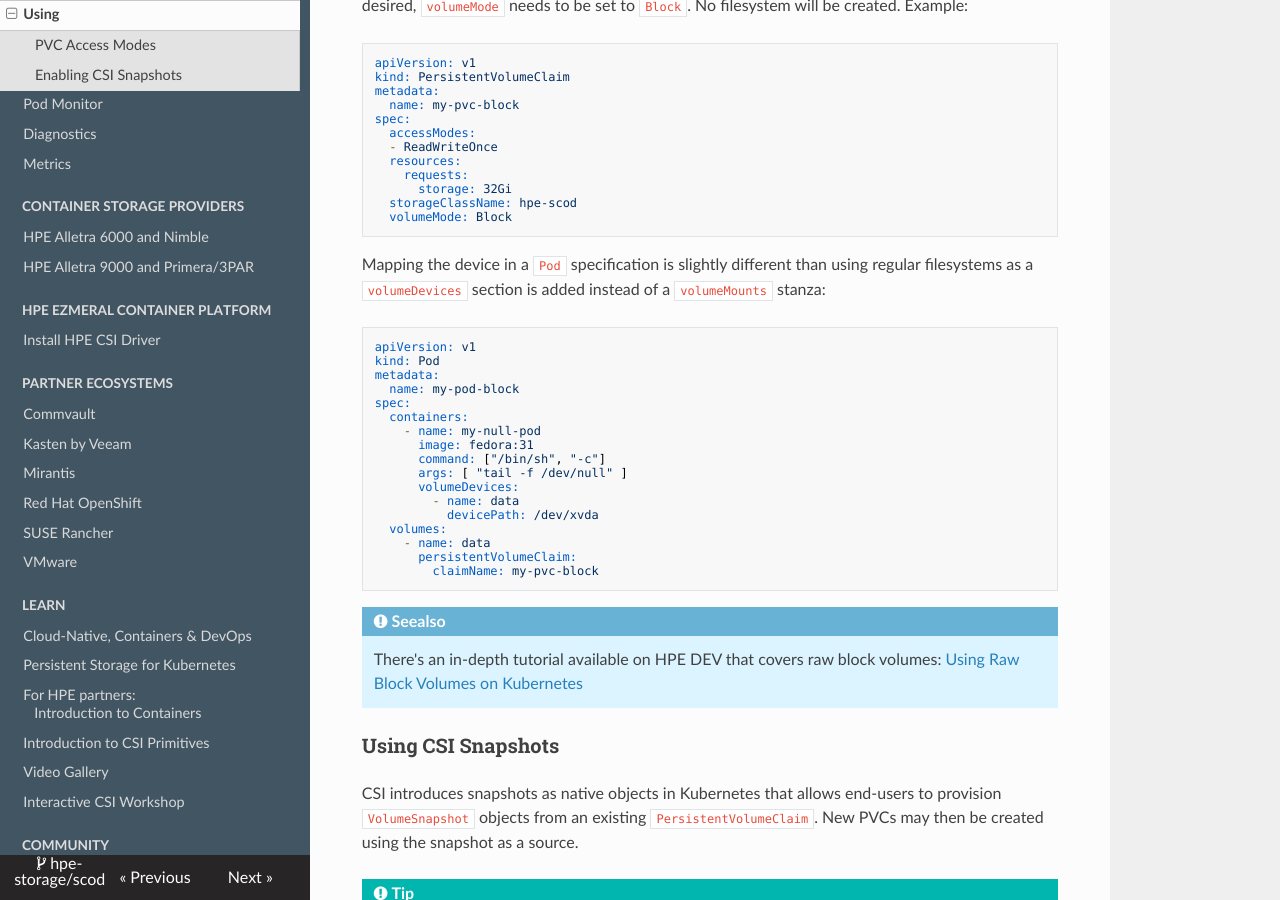
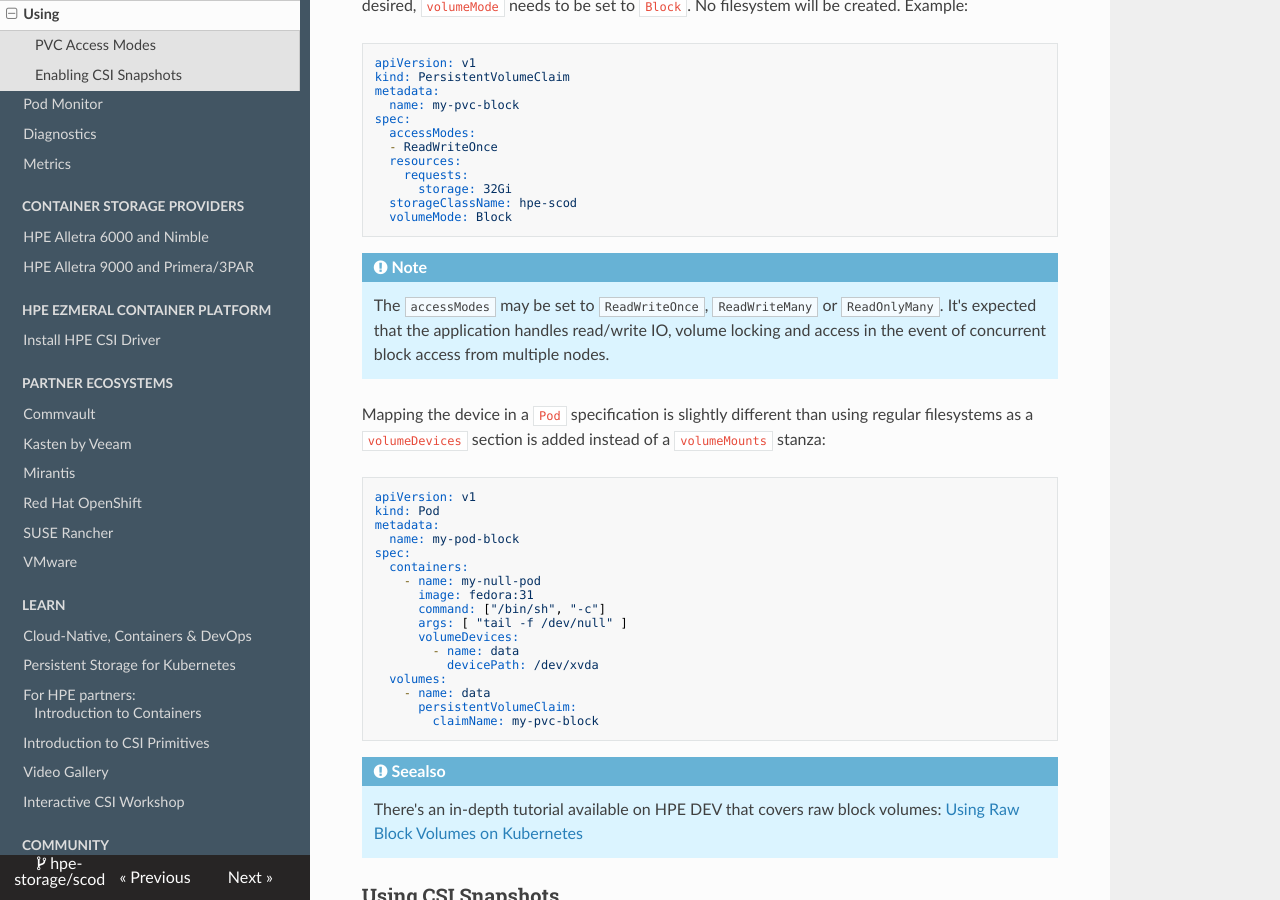
Before and after one commit to hpe-storage/scod, an MkDocs documentation site: the page built from docs/csi_driver/using.md, in a window 1280 px wide and 900 px high, scrolled down 8382 px. Built offline with MkDocs 1.6.1, drawn with Linux system fonts in a browser that asks for light colours; nearby versions of some CDN libraries.

Commit message:
Clarified RWX for volumeMode: Block (#136)
* Clarified RWX for volumeMode: Block

Signed-off-by: Michael Mattsson <michael.mattsson@gmail.com>

````diff
--- a/docs/csi_driver/using.md
+++ b/docs/csi_driver/using.md
@@ -388,6 +388,9 @@
   storageClassName: hpe-scod
   volumeMode: Block
 ```
+
+!!! note
+    The `accessModes` may be set to `ReadWriteOnce`, `ReadWriteMany` or `ReadOnlyMany`. It's expected that the application handles read/write IO, volume locking and access in the event of concurrent block access from multiple nodes.
 
 Mapping the device in a `Pod` specification is slightly different than using regular filesystems as a `volumeDevices` section is added instead of a `volumeMounts` stanza:
 
````
